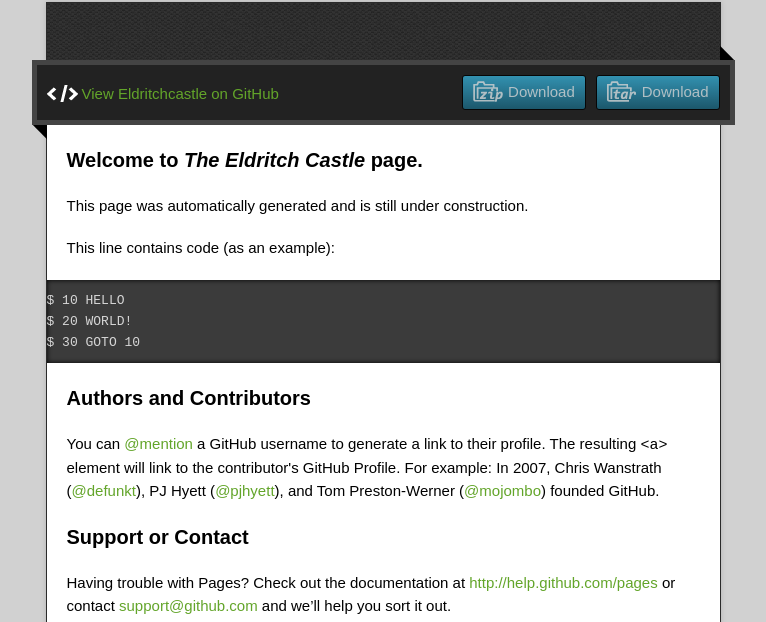
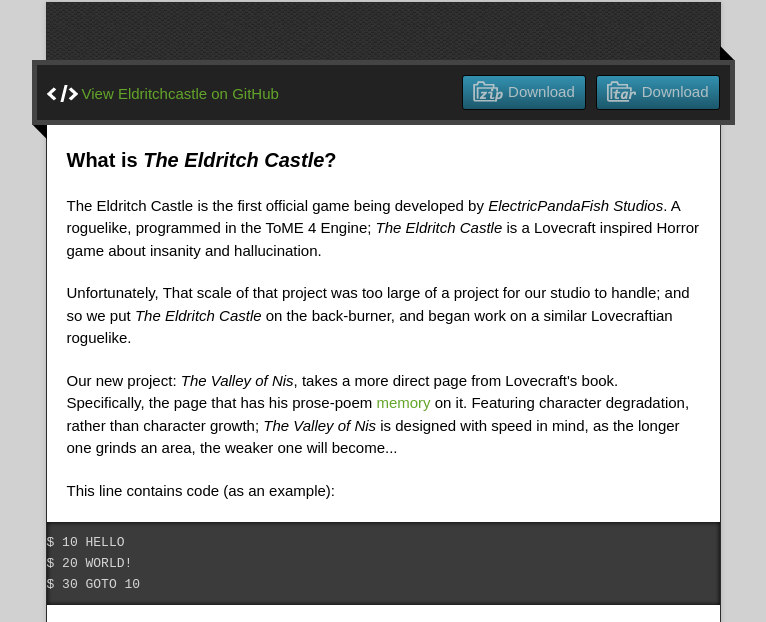
Before and after one commit to electricpandafishstudios/eldritchcastle, a plain HTML site: page index.html in a window 1280 px wide. Shown: the part 128-750 px from the top of the page, without its empty margins (257-1023 px from the left). Drawn offline with nearby package versions, Linux system fonts and the light colour scheme.

Commit message:
Updated the webpage.

```diff
--- a/index.html
+++ b/index.html
@@ -37,10 +37,20 @@
         </div>
         <article class="markdown-body">
           <h3>
-<a name="welcome-to-the-page" class="anchor" href="#welcome-to-the-page"><span class="octicon octicon-link"></span></a>Welcome to <i>The Eldritch Castle</i> page.</h3>
+<a name="welcome-to-the-page" class="anchor" href="#welcome-to-the-page"><span class="octicon octicon-link"></span></a>What is <i>The Eldritch Castle</i>?</h3>
 
-<p>This page was automatically generated and is still under construction.</p>
+<p>The Eldritch Castle is the first official game being developed by <i>ElectricPandaFish Studios</i>.
+A roguelike, programmed in the ToME 4 Engine; <i>The Eldritch Castle</i> is a Lovecraft inspired Horror
+game about insanity and hallucination.</p>
 
+<p>Unfortunately, That scale of that project was too large of a project for our studio to handle;
+and so we put <i>The Eldritch Castle</i> on the back-burner, and began work on a similar
+Lovecraftian roguelike.</p>
+
+<p>Our new project: <i>The Valley of Nis</i>, takes a more direct page from Lovecraft's book. Specifically,
+the page that has his prose-poem <a href="http://www.dagonbytes.com/thelibrary/lovecraft/memory.htm">memory</a> on it.
+Featuring character degradation, rather than character growth; <i> The Valley of Nis</i> is designed with
+speed in mind, as the longer one grinds an area, the weaker one will become...</p>
 <p>This line contains code (as an example):</p>
 
 <pre><code>$ 10 HELLO
```
